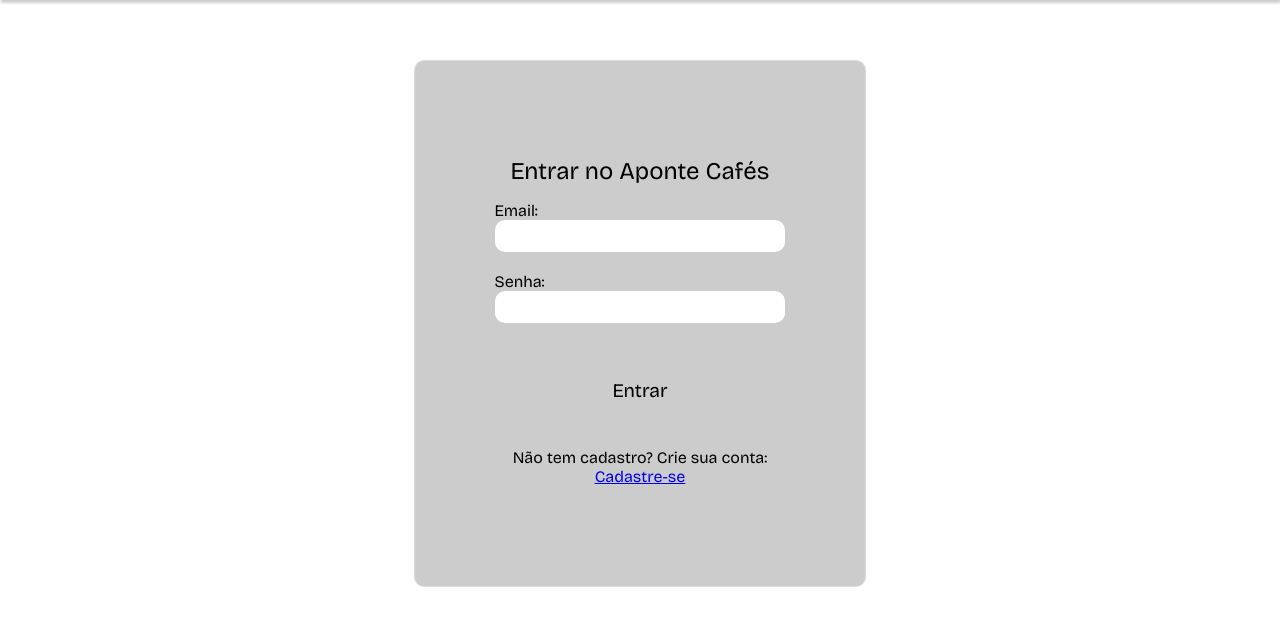
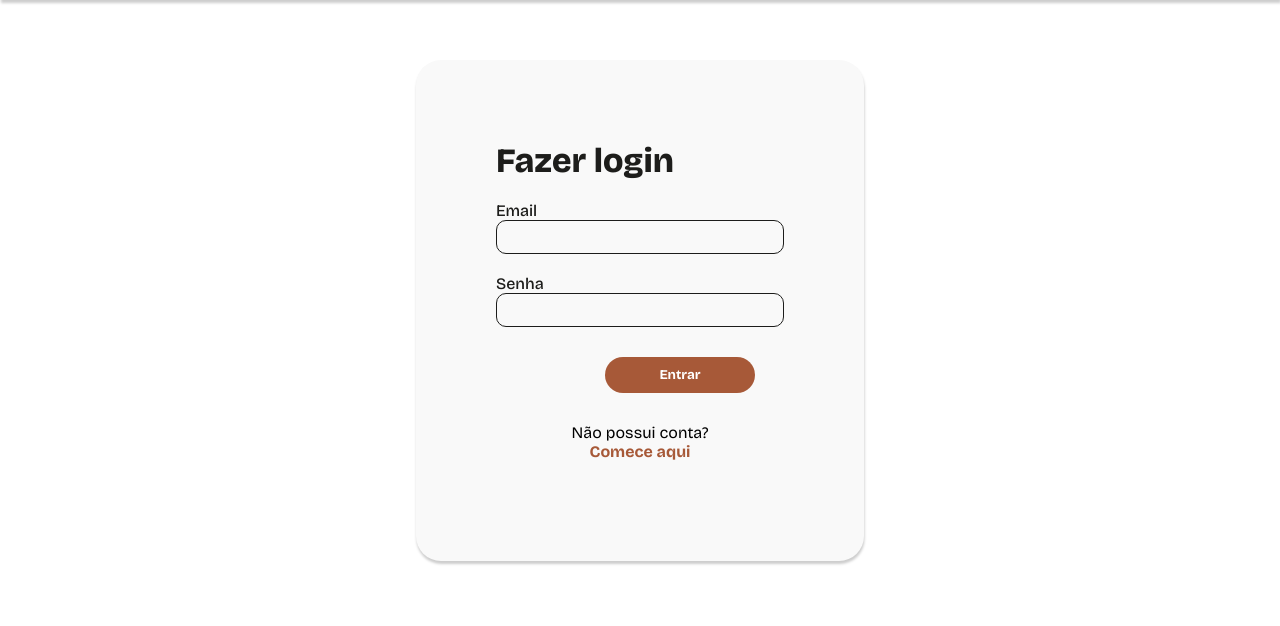
Before and after one commit to MatheusVelame/projetos2g3, a Django app: page /login/ in a window 1280 px wide. Shown: the part 74-700 px from the top of the page. Run offline with Django 5.2, Linux system fonts and the light colour scheme.

Commit message:
css cadastro e login

```diff
--- a/projeto/apps/static/css/cadastro_cafeteria.css
+++ b/projeto/apps/static/css/cadastro_cafeteria.css
@@ -74,6 +74,10 @@
     cursor: pointer;
     font-weight: bold;
 }
+.cadastrar:hover{
+    background-color: var(--cor-principal);
+    color: #FFFFFF;
+}
 
 input[type="text"], input[type="number"], input[type="email"], input[type="tel"], input[type="url"], input[type="time"] {
     width: 400px;
--- a/projeto/apps/static/css/style_login.css
+++ b/projeto/apps/static/css/style_login.css
@@ -1,4 +1,4 @@
-@import url('https://fonts.googleapis.com/css2?family=Bricolage+Grotesque:opsz@12..96&display=swap');
+@import url('https://fonts.googleapis.com/css2?family=Bricolage+Grotesque:opsz,wght@12..96,200..800&display=swap');
 :root {
 
     --branco-principal: #F7F7FC;
@@ -23,11 +23,11 @@
 }
 
 .container{
-    background: #ccc;
-    backdrop-filter: blur(10px);
-    border: 1px solid rgba(255, 255, 255, 0.3);
+    background-color: var(--branco-fundo);
+    box-shadow: rgba(0, 0, 0, 0.2) 0.5px 3px 2.6px;
     padding: 5rem;
-    border-radius: 10px;
+    border-radius: 25px;
+    width: 35vw;
 }
 
 .container form{
@@ -40,47 +40,68 @@
 }
 
 .container h1{
-    color: #000000;
-    padding: 1rem;
+    color: var(--preto-principal);
+    display: flex;
+    font-weight: 800;
+    font-size: 34px;
+    padding-bottom: 20px;
 }
 
 .container form label{
-    color: #000000;
+    color: var(--preto-principal);
+    font-weight: 500;
 }
 .container form input{
     width: 100%;
     padding: 0.5rem;
     border-radius: 10px;
     outline: none;
-    border: 2px white;
+    background-color: transparent;
+    border: 1px solid var(--preto-principal);
 }
 
 .container form .btn-submit {
+    border: none;
+    display: flex;
+    align-items: center;
+    justify-content: center;
+    border-radius: 20px;
+    background-color: var(--cor-botoes);
+    color: var(--branco-navbar);
+    padding: 18px;
+    width: 150px;
+    height: 5px;
     cursor: pointer;
-    padding: 1rem; /* Aumentar o preenchimento para tornar o botão maior */
-    background-color: #ccc;
-    border-radius: 10px;
-    outline: none;
-    color: #000000;
-    font-size: 1.2rem; /* Aumentar o tamanho da fonte, se desejado */
-    margin-top: 20px; /* Adicionar margem no topo para separar do restante do formulário */
-    border: none; /* Opção para remover a borda, se desejado */
-    transition: background-color 0.3s; /* Suavizar a transição de cores */
+    font-weight: bold;
+    margin-left: 109px;
+    margin-top: 10px;
+
 }
 
 .container form .btn-submit:hover {
-    background-color: #ccc;
-    /* Adicione uma cor diferente para o estado de hover, se desejar */
+    background-color: var(--cor-principal);
+    color: #FFFFFF;
 }
 
-/* Ajustes para o espaçamento entre o botão e a mensagem de cadastro */
 .container form .signup-message {
     text-align: center; /* Centralizar a mensagem de cadastro */
     margin-top: 30px; /* Aumentar o espaço acima da mensagem de cadastro */
-    font-size: 1rem; /* Ajustar o tamanho da fonte da mensagem, se necessário */
+    font-size: 1rem;
+    font-weight: 400; /* Ajustar o tamanho da fonte da mensagem, se necessário */
     color: #000000; /* Ajustar a cor da fonte */
 }
 
+p{
+    font-weight: 400;
+}
+
+.btn-light{
+    color: var(--cor-botoes);
+    text-decoration: none;
+}
+.btn-light:hover{
+    color: var(--cor-principal);
+}
 .radio-options {
     display: flex; /* Usa flexbox para alinhar os elementos filhos */
     justify-content: center; /* Centraliza os elementos filhos horizontalmente */
--- a/projeto/apps/templates/cadastro_usuario.html
+++ b/projeto/apps/templates/cadastro_usuario.html
@@ -25,19 +25,14 @@
             <div class="form-box2">
                 <label for="name">Seu nome:</label>
                 <input type="text" id="name" name="name" required><br>
-
                 <label for="email">Email:</label>
                 <input type="email" id="email" name="email" required><br>
-
                 <label for="username">Username:</label>
                 <input type="text" id="username" name="username" required><br>
-
                 <label for="password">Senha:</label>
                 <input type="password" id="password" name="password" required><br>
-
                 <label for="confirm_password">Confirme sua senha:</label>
                 <input type="password" id="confirm_password" name="confirm_password" required><br>
-
                 <label for="is_business">Cadastrar como propriétário:</label><br>
                 <input type="checkbox" id="is_business" name="is_business"><br>
             </div>
--- a/projeto/apps/templates/login.html
+++ b/projeto/apps/templates/login.html
@@ -5,7 +5,7 @@
 <link rel="stylesheet" href="{% static '../static/css/style_login.css' %}">
 <section class="section">
     <div class="container">
-        <h1>Entrar no Aponte Cafés</h1>
+        <h1>Fazer login</h1>
         {% if error %}
             <div class="alert alert-danger">
                 {{ error }}
@@ -16,17 +16,17 @@
             <input type="hidden" name="next" value="{{ next }}">
             <h2>{{ title }}</h2>
             <div class="box-user">
-                <label>Email:</label><br>
+                <label>Email</label><br>
                 <input type="text" name="email" required><br>
             </div>
             <div class="box-user">
-                <label>Senha:</label><br>
+                <label>Senha</label><br>
                 <input type="password" name="password" required><br>
             </div>
             <button type="submit" class="btn-submit">Entrar</button>
             <div class="signup-message">
-                <p>Não tem cadastro? Crie sua conta:</p>
-                <a href="{% url 'UserCadastro' %}?tipo_usuario=cliente" class="btn btn-light">Cadastre-se</a>
+                <p>Não possui conta?</p>
+                <a href="{% url 'UserCadastro' %}?tipo_usuario=cliente" class="btn-light">Comece aqui</a>
             </div>
         </form>
     </div>
```
Also changed, not shown: projeto/apps/static/css/cadastro_user.css (+35 -23 lines).
